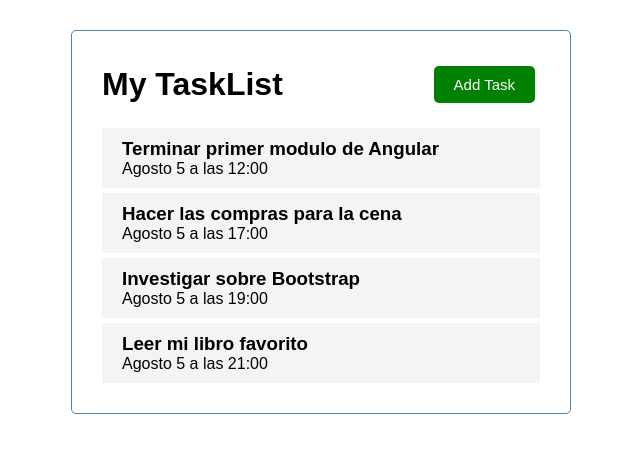
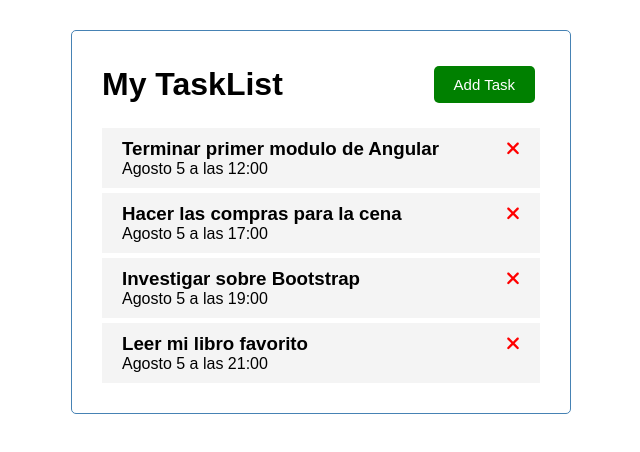
Before and after one commit to SantiagoTonda/Task-List, an Angular app: page / in a window 1280 px wide. Shown: the top 452 px of the page, without its empty margins (319-959 px from the left). Built offline with nearby package versions, Linux system fonts and the light colour scheme.

Commit message:
Agregamos la cruz roja!!!

```diff
--- a/package.json
+++ b/package.json
@@ -18,6 +18,11 @@
     "@angular/platform-browser": "^14.2.0",
     "@angular/platform-browser-dynamic": "^14.2.0",
     "@angular/router": "^14.2.0",
+    "@fortawesome/angular-fontawesome": "^0.11.1",
+    "@fortawesome/fontawesome-svg-core": "^6.1.1",
+    "@fortawesome/free-brands-svg-icons": "^6.1.1",
+    "@fortawesome/free-regular-svg-icons": "^6.1.1",
+    "@fortawesome/free-solid-svg-icons": "^6.1.1",
     "rxjs": "~7.5.0",
     "tslib": "^2.3.0",
     "zone.js": "~0.11.4"
--- a/src/app/app.module.ts
+++ b/src/app/app.module.ts
@@ -7,6 +7,7 @@
 import { ButtonComponent } from './components/button/button.component';
 import { TasksComponent } from './components/tasks/tasks.component';
 import { TasksItemComponent } from './components/tasks-item/tasks-item.component';
+import { FontAwesomeModule } from '@fortawesome/angular-fontawesome';
 
 @NgModule({
   declarations: [
@@ -18,7 +19,8 @@
   ],
   imports: [
     BrowserModule,
-    AppRoutingModule
+    AppRoutingModule,
+    FontAwesomeModule
   ],
   providers: [],
   bootstrap: [AppComponent]
--- a/src/app/components/tasks-item/tasks-item.component.html
+++ b/src/app/components/tasks-item/tasks-item.component.html
@@ -1,4 +1,12 @@
 <div class="task">
-    <h3>{{task.text}}</h3>
-    <p>{{task.day}}</p>
+    <h3>
+        {{task.text}}
+        <fa-icon
+            [icon]="faTimes"
+            [ngStyle]="{'color':'red'}">
+        </fa-icon>
+    </h3>
+    <p>
+        {{task.day}}
+    </p>
 </div>
--- a/src/app/components/tasks-item/tasks-item.component.ts
+++ b/src/app/components/tasks-item/tasks-item.component.ts
@@ -1,6 +1,7 @@
 import { Component, OnInit, Input } from '@angular/core';
 import { Task } from "../../Task";
 import { TASKS } from "../../mock-tasks";
+import { faTimes } from '@fortawesome/free-solid-svg-icons';
 
 @Component({
   selector: 'app-tasks-item',
@@ -9,6 +10,7 @@
 })
 export class TasksItemComponent implements OnInit {
   @Input() task: Task = TASKS[0];
+  faTimes = faTimes;
 
   constructor() { }
 
```
Also changed, not shown: 1 other file (tests, documents, lock files or other folders).
